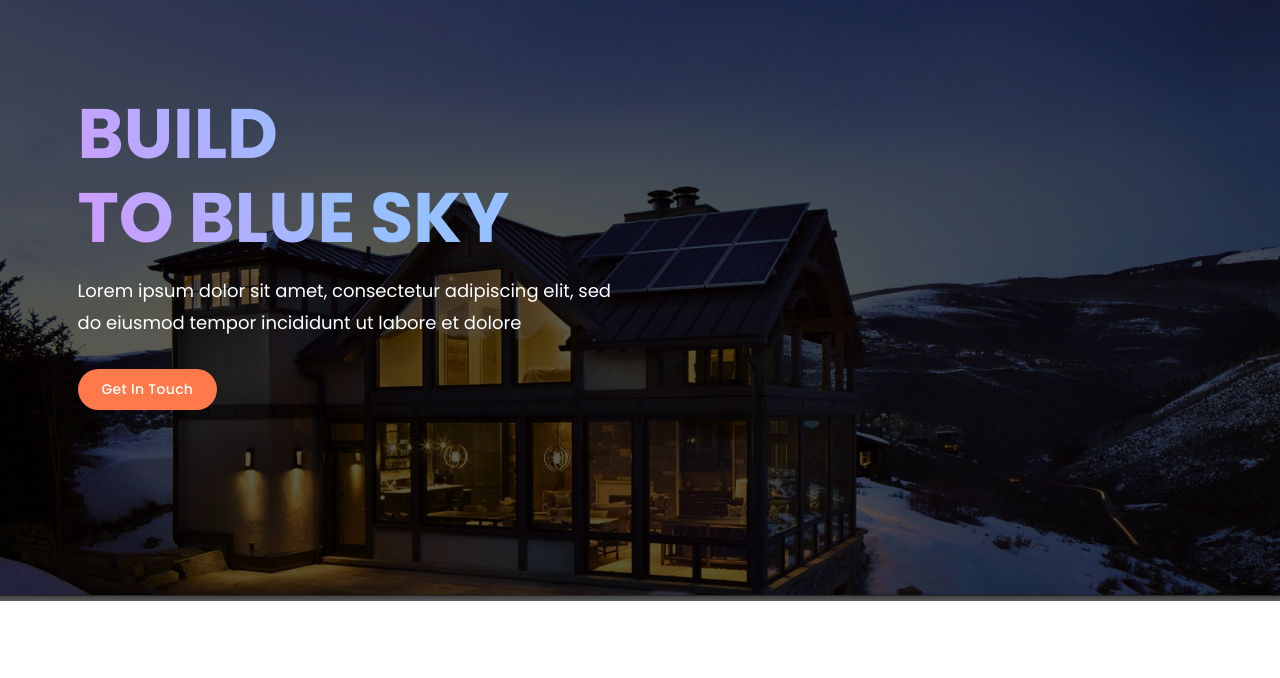
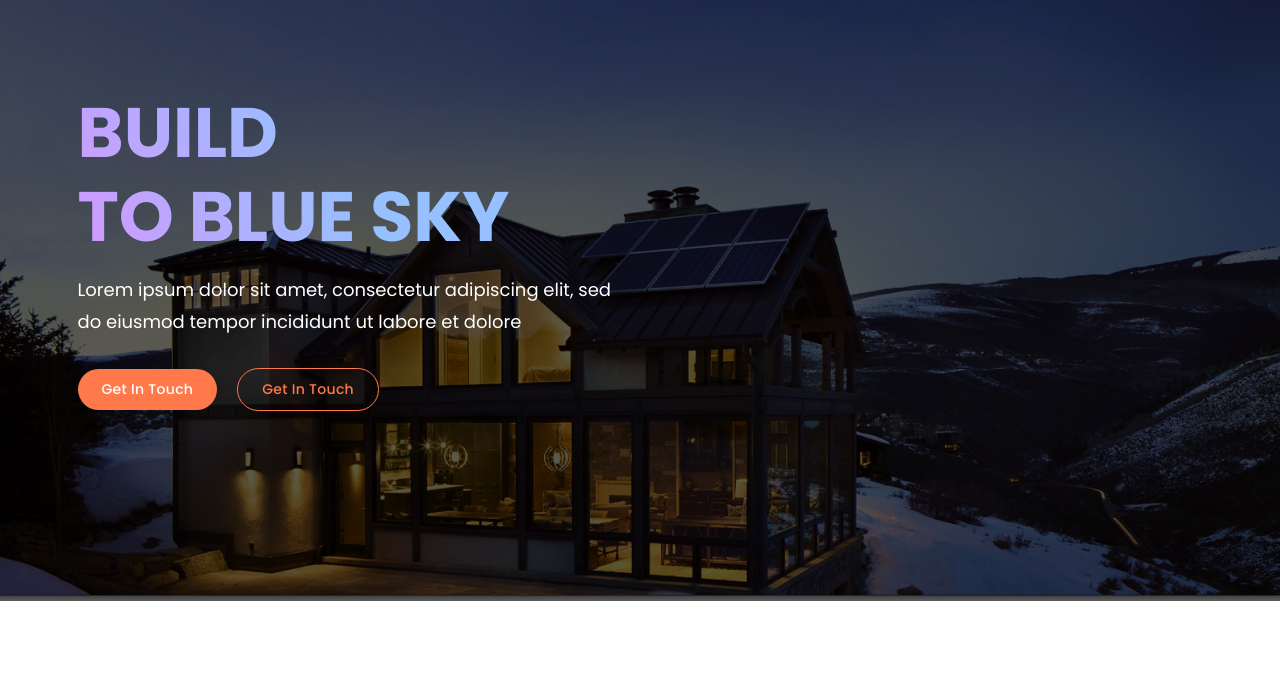
Before and after one commit to Jaseem-v/Blue-Ladder, a website: page index.html in a window 1280 px wide. Shown: the part 99-777 px from the top of the page. Drawn offline with nearby package versions, Linux system fonts and the light colour scheme.

Commit message:
initial commit

```diff
--- a/assets/sass/_base.scss
+++ b/assets/sass/_base.scss
@@ -112,6 +112,8 @@ html {
   display: inline-block;
   text-align: center;
   overflow: hidden;
+  border: 1px solid $color-primary;
+
 
   span {
     position: absolute;
@@ -123,6 +125,8 @@ html {
     z-index: -1;
     border: none;
   }
+
+
 
   &__line {
     color: $color-primary;
@@ -190,6 +194,12 @@ html {
   &--about {
     padding: 1.2rem 2.6rem;
     margin-top: 1rem;
+  }
+
+  &--outline {
+    border: 1px solid $color-primary;
+    background: transparent;
+    color: $color-primary;
   }
 
   @media only screen and (max-width: $bp-992) {
@@ -612,6 +622,6 @@ html {
   }
 }
 
-.row{
+.row {
   row-gap: 2rem !important;
 }
--- a/assets/sass/style.scss
+++ b/assets/sass/style.scss
@@ -172,6 +172,12 @@
     @media only screen and (max-width: $bp-xsmall) {
       padding: 0rem;
     }
+  }
+
+  &__button-groups {
+    display: flex;
+    align-items: center;
+    gap: 2rem;
   }
 
   &__title {
--- a/index.html
+++ b/index.html
@@ -94,13 +94,19 @@
                                     Lorem ipsum dolor sit amet, consectetur adipiscing elit, sed do eiusmod tempor
                                     incididunt ut labore et dolore
                                 </h5>
-                                <a href="#contact" class="btn btn--header "> <span></span> Get In Touch </a>
-                            </div>
 
-                            <div class="col-lg-6 col-md-12 col-12 header__right-part" data-aos="fade-left">
+                                <div class="header__button-groups">
+                                    <a href="#contact" class="btn btn--header "> <span></span> Get In Touch </a>
+                                    <a href="#contact" class="btn btn--header btn--outline"> <span></span> Get In Touch
+                                    </a>
+                                </div>
+
+
+
+                                <div class="col-lg-6 col-md-12 col-12 header__right-part" data-aos="fade-left">
+                                </div>
                             </div>
                         </div>
-                    </div>
                 </header>
 
 
```
Also changed, not shown: assets/dist/style.css.
